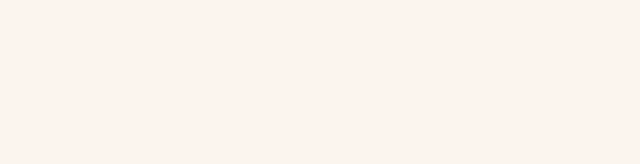
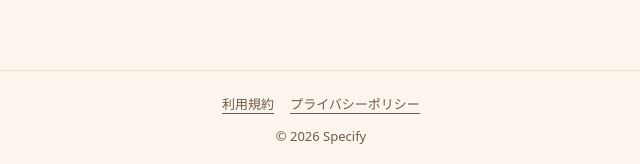
Before and after one commit to mi-0808/specify-web, a Next.js app: page /me in a window 1280 px wide. Shown: the part 730-894 px from the top of the page, without its empty margins (319-959 px from the left). Before the commit the page ends 800 px from the top, so only its background shows below. Built offline with nearby package versions, Linux system fonts and the light colour scheme; no server answers.

Commit message:
Show terms, privacy and © 2026 Specify at the bottom of every page
The terms and privacy pages were only linked from the login screen. The App Store asks for the privacy policy to be reachable inside the app.

Co-Authored-By: Claude Opus 5.5 <noreply@anthropic.com>

```diff
--- a/src/app/layout.tsx
+++ b/src/app/layout.tsx
@@ -1,6 +1,7 @@
 import type { Metadata, Viewport } from "next";
 import "./globals.css";
 import { Suspense } from "react";
+import Link from "next/link";
 import { TabBar } from "./_components/TabBar";
 import { NavProgress } from "./_components/NavProgress";
 
@@ -31,6 +32,18 @@ export default function RootLayout({
           <NavProgress />
         </Suspense>
         {children}
+        {/* 全ページの一番下。規約はアプリの中からいつでも開けるようにする（App Store 審査 5.1.1） */}
+        <footer className="border-t border-outline-variant/70 bg-surface px-5 pb-5 pt-3 text-center text-[0.8125rem] text-on-surface-variant">
+          <ul className="flex justify-center gap-x-4">
+            <li>
+              <Link href="/terms" className="focus-ring inline-flex min-h-11 items-center rounded underline underline-offset-4">利用規約</Link>
+            </li>
+            <li>
+              <Link href="/privacy" className="focus-ring inline-flex min-h-11 items-center rounded underline underline-offset-4">プライバシーポリシー</Link>
+            </li>
+          </ul>
+          <p>© 2026 Specify</p>
+        </footer>
         <TabBar />
       </body>
     </html>
```
